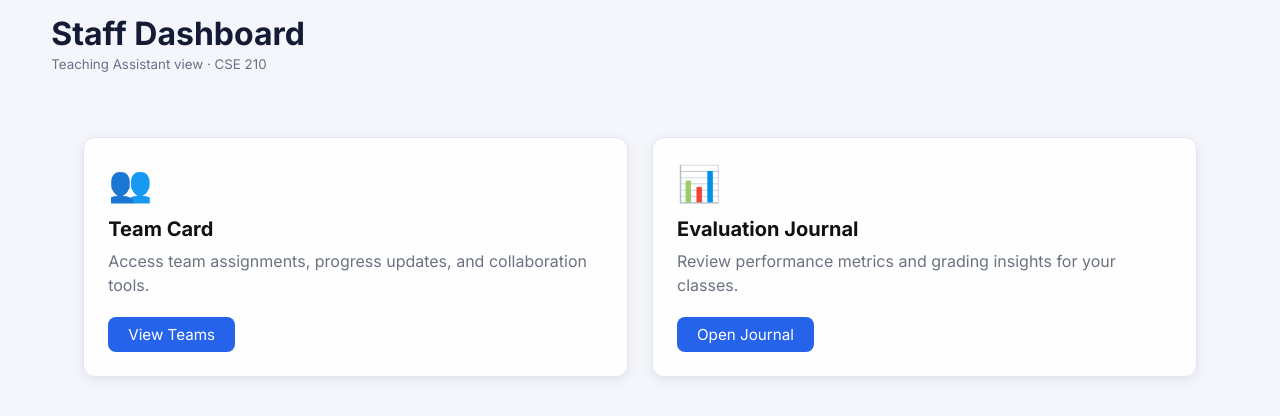
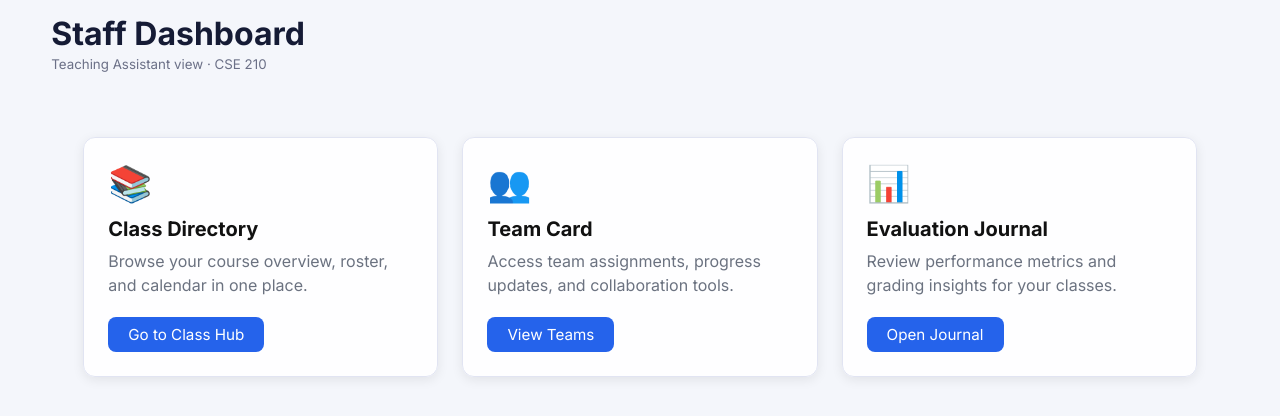
Before and after one commit to CSE210-FA25-Team03/Conductor-App, a website: page app/frontend/src/pages/dashboards/ta.html in a window 1280 px wide. Shown: the part 90-506 px from the top of the page. Drawn offline with Linux system fonts and the light colour scheme; no server answers.

Commit message:
add class directory card

```diff
--- a/app/frontend/src/pages/dashboards/ta.html
+++ b/app/frontend/src/pages/dashboards/ta.html
@@ -35,6 +35,15 @@
 
         <section class="content-grid">
             <article class="dashboard-card">
+                <div class="card-icon">📚</div>
+                <div class="card-content">
+                    <h2>Class Directory</h2>
+                    <p>Browse your course overview, roster, and calendar in one place.</p>
+                    <button id="viewClassDirectoryBtn" class="card-btn">Go to Class Hub</button>
+                </div>
+            </article>
+
+            <article class="dashboard-card">
                 <div class="card-icon">👥</div>
                 <div class="card-content">
                     <h2>Team Card</h2>
@@ -64,6 +73,11 @@
     <script>
         document.getElementById('viewTeamsBtn').addEventListener('click', function() {
             window.location.href = '/team_card/team_card.html';
+        });
+    </script>
+    <script>
+        document.getElementById('viewClassDirectoryBtn').addEventListener('click', function() {
+            window.location.href = '/class_directory/class_directory.html';
         });
     </script>
     <script>
```
Also changed, not shown: app/frontend/src/pages/dashboards/professor.html (+14 -0 lines), app/frontend/src/pages/dashboards/student.html (+14 -0 lines), app/frontend/src/pages/dashboards/team_lead.html (+14 -0 lines). Lines whose indentation alone changed are shown as unchanged.
